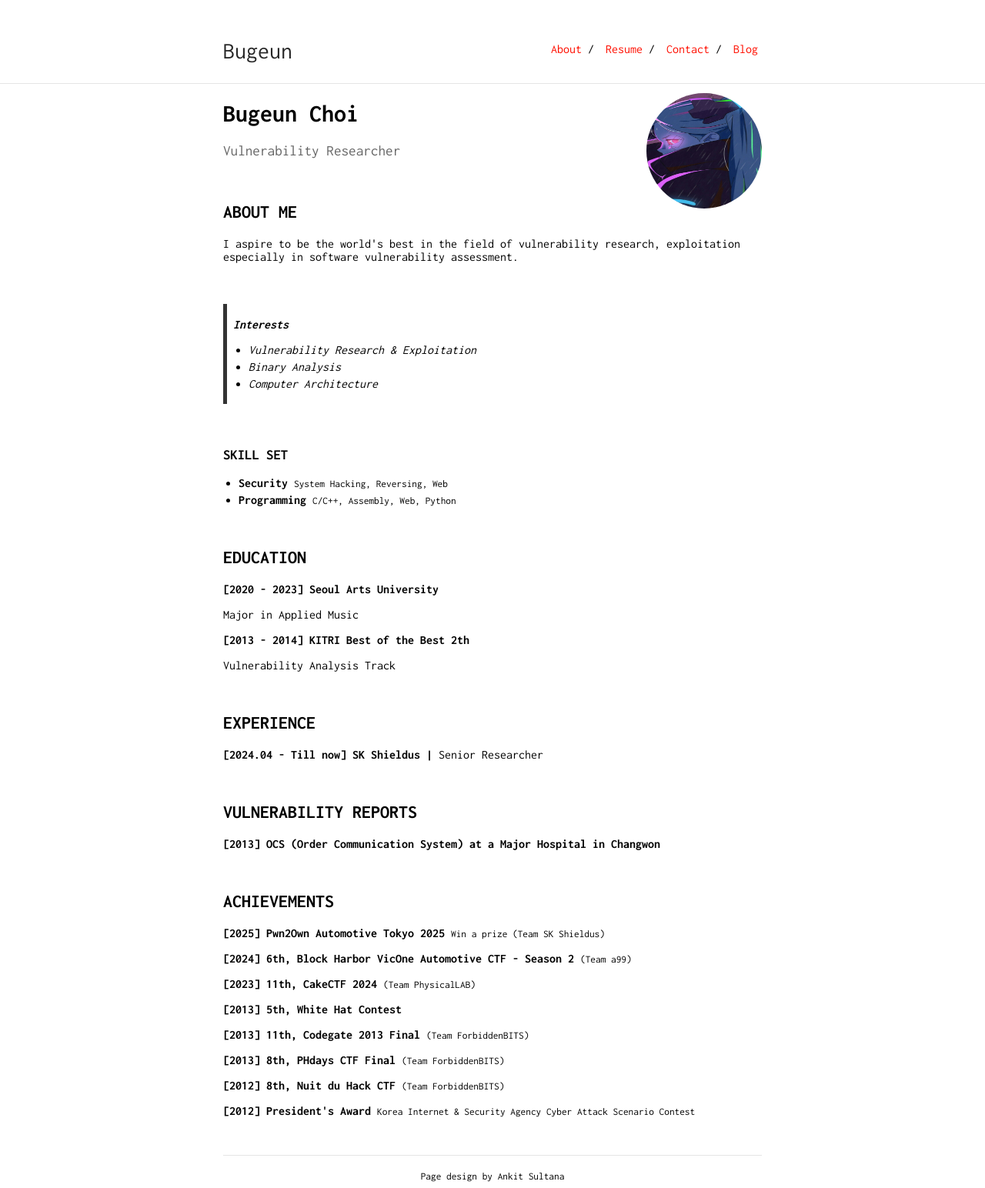
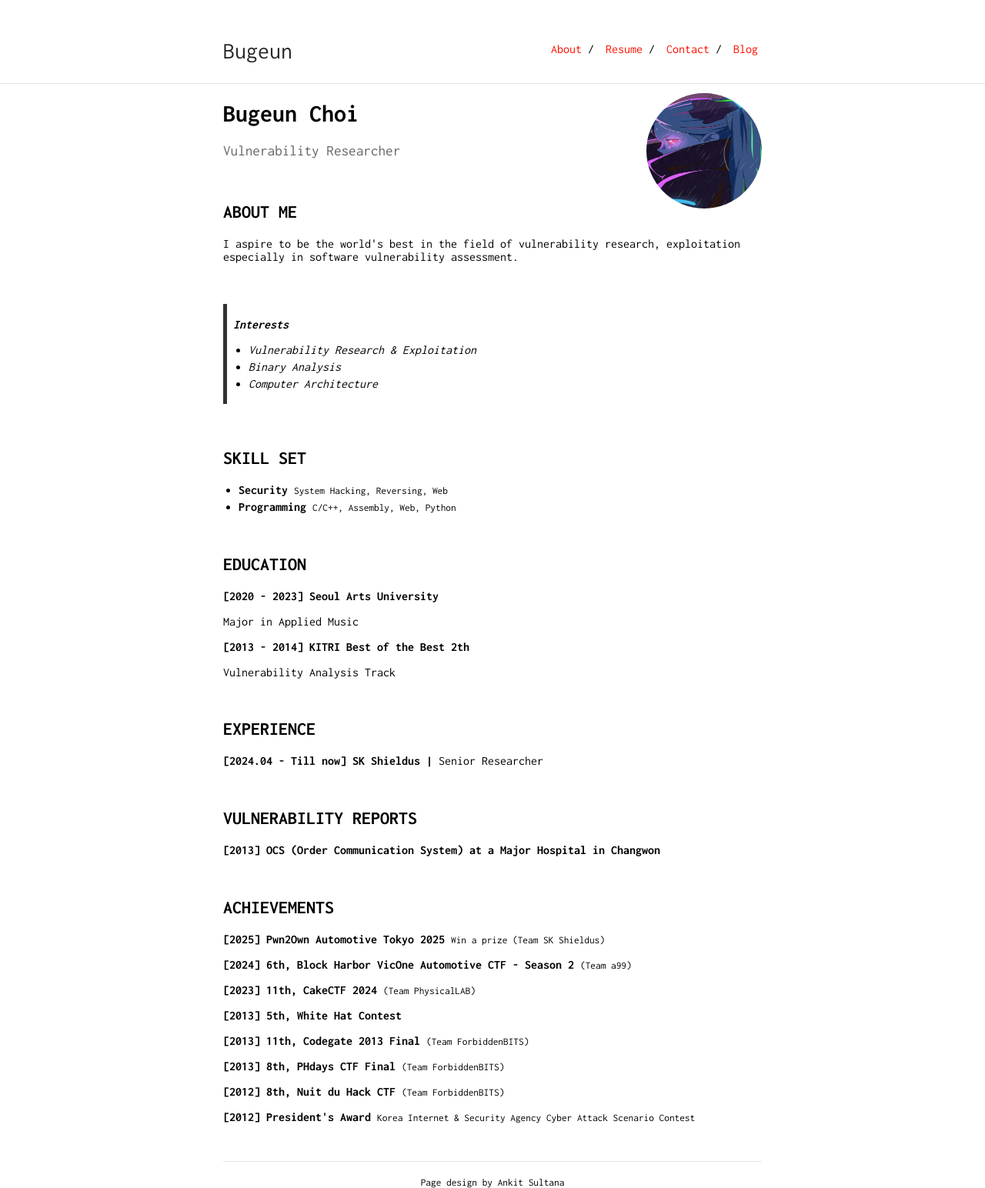
Before and after one commit to Bugeun/bugeun.github.io, a Jekyll site: the page built from index.md, in a window 1280 px wide. Shown: the whole page at 77% size. Built offline with Jekyll 4.4.1, drawn with Linux system fonts in a browser that asks for light colours.

```diff
--- a/index.md
+++ b/index.md
@@ -22,7 +22,7 @@ especially in software vulnerability assessment.</p>
 
 &nbsp;
 
-<h3> SKILL SET </h3>
+## SKILL SET
 
 <section>
         <ul>
```
